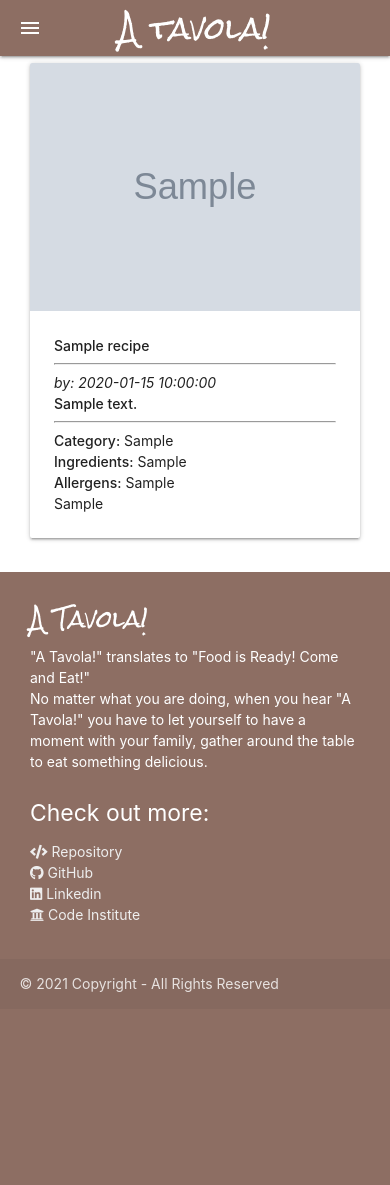
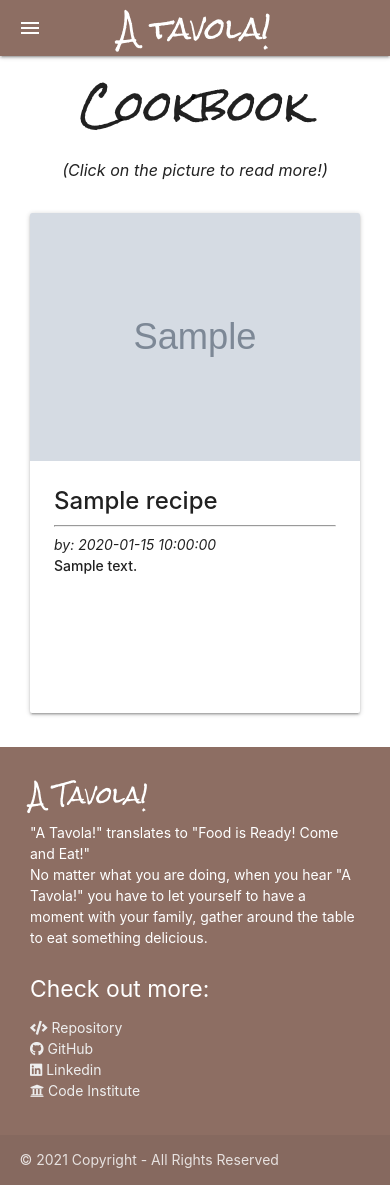
Before and after one commit to ClaudiaLie/MS_3_CookBook_Website, a Flask app: page /recipes in a window 390 px wide. Before the commit the page ends 992 px from the top, so only its background shows below. Run offline with Flask 2, Linux system fonts and the light colour scheme; grey boxes marked "Sample" are stand-in pictures; a database or web service that is not in the repository returns one stand-in record (values such as "Sample title"); some libraries are stand-ins or nearby versions.

Commit message:
Added recipes card and verified responsiveness

```diff
--- a/static/css/style.css
+++ b/static/css/style.css
@@ -20,9 +20,19 @@ main {
     flex: 1 0 auto;
 }
 
+.recipe_row {
+    display: flex;
+    float: left;
+    width: 50%;
+}
+
 @media only screen and (max-width: 991px){
     #top-logo {
         margin-left: auto;
     }
 
+    .recipe_row {
+        width: 100%;
+    }
+
 }
--- a/templates/add_recipe.html
+++ b/templates/add_recipe.html
@@ -25,9 +25,8 @@
         <div class="row">
           <div class="input-field col s12">
             <select multiple id="recipe_allergen" name="recipe_allergen" class="validate" required>
-              <option value="" disabled selected>Click to select the allergens</option>
               {% for allergen in allergens %}
-              <option value="{{ allergen.recipe_allergen }}">{{ allergen.recipe_allergen }}</option>
+              <option value="{{ allergen.recipe_allergen }}" disabled selected>{{ allergen.recipe_allergen }} Click to select the allergens</option>
               {% endfor %}
               <option value="Gluten">Gluten</option>
               <option value="Lactose">Lactose</option>
--- a/templates/base.html
+++ b/templates/base.html
@@ -16,7 +16,7 @@
     {% block styles %}
     {% endblock %}
 
-    <title>Recipes</title>
+    <title>Base</title>
 </head>
 <body>
   <header>
@@ -27,7 +27,7 @@
         <a href="#" data-target="mobile-demo" class="sidenav-trigger"><i class="material-icons">menu</i></a>
         <ul class="right hide-on-med-and-down">
           <li><a href="{{ url_for('index') }}">Home</a></li>
-          <li><a href="{{ url_for('recipes') }}">Recipes</a></li>
+          <li><a href="{{ url_for('recipes') }}">Cookbook</a></li>
           {% if session.user %}
             <li><a href="{{ url_for('profile', username=session['user']) }}">Profile</a></li>
             <li><a href="{{ url_for('add_recipe') }}">Add Recipe</a></li>
--- a/templates/recipes.html
+++ b/templates/recipes.html
@@ -1,22 +1,57 @@
 {% extends "base.html" %}
 {% block content %}
+        <div class="row">
+            <h3 class="center-align brand-logo">Cookbook</h3>
+            <!-- <div class="container">
+                <form>
+                    <div class="input-field">
+                        <input id="search" type="search" placeholder="Search in the Cookbook">
+                        <label class="label-icon" for="search"></label>
+                        <i class="material-icons">close</i>
+                    </div>
+                </form>
+            </div> -->
+            <h6 class="center-align"><br><em>(Click on the picture to read more!)</em></h6>
+        </div>
 
         {% for recipe in recipes %}
-        <div class="row">
-            <div class="col s12">
-                <div class="card">
-                    <div class="card-image">
-                        <img class="activator"src="{{ recipe.recipe_img }}">
+        <div class="row recipe_row">
+            <div class="col">
+                <div class="card large">
+                    <div class="card-image waves-effect waves-block waves-light">
+                        <img class="activator" src="{{ recipe.recipe_img }}">
                     </div>
-                    <div class="card-content activator">
+                    <div class="card-content">
                         <p>
-                            <strong>{{ recipe.recipe_name }} </strong> <hr>
-                            <em>by: {{ recipe.created_by }}</em> <br>
-                            <strong>{{ recipe.recipe_description }}</strong> <hr>
-                            <span> <strong>Category:</strong> {{ recipe.recipe_category }}</span> <br>
-                            <span> <strong> Ingredients:</strong> {{ recipe.recipe_ingredients}}</span>
-                            <p> <strong> Allergens:</strong> {{ recipe.recipe_allergen }}</p>
-                            <p>{{ recipe.recipe_steps }}</p>
+                            <span class="card-title">
+                                <strong>{{ recipe.recipe_name }} </strong>
+                            </span>
+                            <hr>
+                            <em>by: {{ recipe.created_by }}</em>
+                            <br>
+                            <strong>{{ recipe.recipe_description }}</strong>
+                        </p>
+                    </div>
+                    <div class="card-reveal">
+                        <span class="card-title grey-text text-darken-4">
+                            <strong>{{ recipe.recipe_name }}</strong><i class="material-icons right">close</i>
+                        </span>
+                        <p>
+                            <strong>Category:</strong>
+                            <br>
+                            {{ recipe.recipe_category }}
+                            <br>
+                            <strong> Ingredients:</strong>
+                            <br>
+                            {{ recipe.recipe_ingredients}}
+                            <br>
+                            <strong> Allergens:</strong>
+                            <br>
+                            {{ recipe.recipe_allergen }}
+                            <br>
+                            <strong>Preparation:</strong>
+                            <br>
+                            {{ recipe.recipe_steps }}
                         </p>
                     </div>
                 </div>
```
